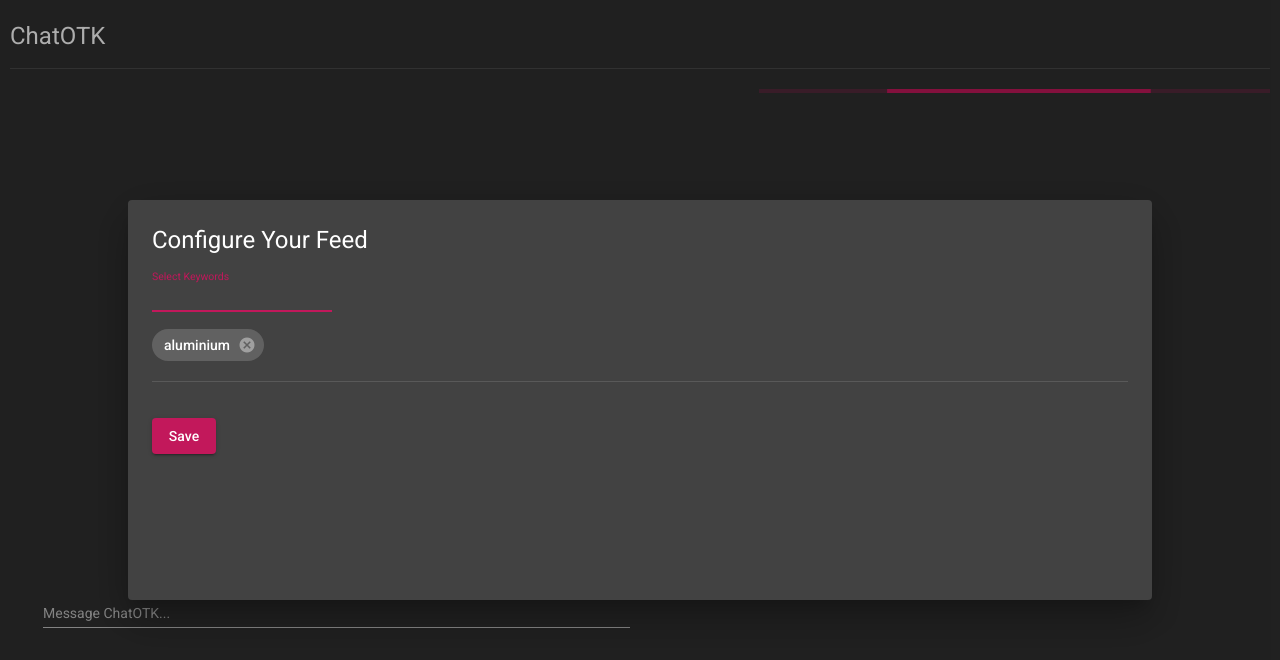
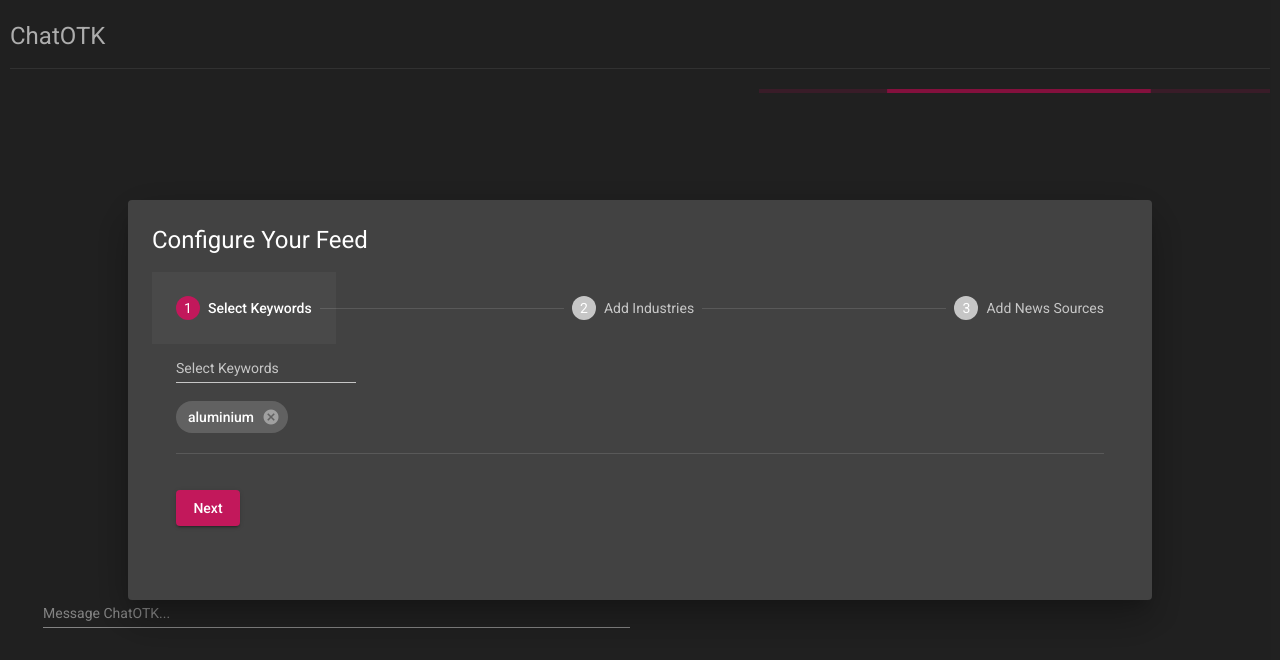
Before and after one commit to kamran-tuni/ai-cracker, an Angular app in the folder frontend/: page / in a window 1280 px wide. Shown: the top 660 px of the page. Built offline with nearby package versions, Linux system fonts and the light colour scheme.

Commit message:
Add rest of the dialog

```diff
--- a/frontend/src/app/app.module.ts
+++ b/frontend/src/app/app.module.ts
@@ -20,6 +20,9 @@ import { ChatComponent } from './components/chat/chat.component';
 import { NgbModule } from '@ng-bootstrap/ng-bootstrap';
 import { ConfigDialogComponent } from './components/config-dialog/config-dialog.component';
 import { MatIconModule } from '@angular/material/icon'
+import { MatStepperModule } from '@angular/material/stepper';
+import { MatSelectModule } from '@angular/material/select';
+
 
 @NgModule({
   declarations: [
@@ -39,12 +42,14 @@ import { MatIconModule } from '@angular/material/icon'
     MatDividerModule,
     MatDialogModule,
     MatExpansionModule,
+    MatStepperModule,
     MatProgressBarModule,
     MatProgressSpinnerModule,
     MatInputModule,
     HttpClientModule,
     NgbModule,
     MatIconModule,
+    MatSelectModule,
   ],
   providers: [],
   bootstrap: [AppComponent]
--- a/frontend/src/app/components/config-dialog/config-dialog.component.html
+++ b/frontend/src/app/components/config-dialog/config-dialog.component.html
@@ -1,17 +1,49 @@
 <h1 mat-dialog-title>Configure Your Feed</h1>
-  <mat-form-field class="example-chip-list">
+<mat-stepper linear #stepper>
+  <mat-step [completed]="tabOneCompleted">
+    <ng-template matStepLabel>Select Keywords</ng-template>
+    <mat-form-field>
       <mat-label>Select Keywords</mat-label>
       <input
         matInput
         type="text"
         [(ngModel)]="keyword"
-      (keydown.enter)="addKeyword()">
+        (keydown.enter)="add(keywords, keyword)">
     </mat-form-field>
-  <mat-chip-list aria-label="Fish selection">
+    <mat-chip-list aria-label="Keyword selection">
       <mat-chip
         *ngFor="let key of keywords"
         color="primary"
-      (removed)="remove(key)">
+        (removed)="remove(keywords, key)">
+        {{key}}
+        <button matChipRemove>
+          <mat-icon>cancel</mat-icon>
+        </button>
+      </mat-chip>
+    </mat-chip-list>
+
+    <br>
+    <mat-divider></mat-divider>
+    <br>
+    <div mat-dialog-actions>
+      <button mat-raised-button matStepperNext color="primary" (click)="tabTwoCompleted = true;">Next</button>
+    </div>
+  </mat-step>
+  <mat-step [completed]="tabTwoCompleted">
+      <ng-template matStepLabel>Add Industries</ng-template>
+      <mat-form-field>
+        <mat-label>Add Industries</mat-label>
+        <input
+          matInput
+          type="text"
+          [(ngModel)]="industry"
+          (keydown.enter)="add(industries, industry)">
+      </mat-form-field>
+      <mat-chip-list aria-label="Industry Selection">
+        <mat-chip
+          *ngFor="let key of industries"
+          color="primary"
+          (removed)="remove(industries, key)">
           {{key}}
           <button matChipRemove>
             <mat-icon>cancel</mat-icon>
@@ -22,6 +54,45 @@
       <mat-divider></mat-divider>
       <br>
       <div mat-dialog-actions>
-  <!-- <button mat-button (click)="onSave()">No Thanks</button> -->
-  <button mat-raised-button color="primary" (click)="onSave()">Save</button>
+        <button mat-raised-button matStepperPrevious color="secondary">Back</button>
+        <button mat-raised-button matStepperNext color="primary" (click)="tabTwoCompleted = true;">Next</button>
       </div>
+  </mat-step>
+  <mat-step>
+    <ng-template matStepLabel>Add News Sources</ng-template>
+      <mat-form-field>
+        <mat-label>Add News Sources</mat-label>
+        <input
+          matInput
+          type="text"
+          [(ngModel)]="source"
+          (keydown.enter)="add(sources, source)">
+      </mat-form-field>
+      <mat-chip-list aria-label="News Source Selection">
+        <mat-chip
+          *ngFor="let key of sources"
+          color="primary"
+          (removed)="remove(sources, key)">
+          {{key}}
+          <button matChipRemove>
+            <mat-icon>cancel</mat-icon>
+          </button>
+        </mat-chip>
+      </mat-chip-list>
+
+    <br>
+    <mat-divider></mat-divider>
+    <br>
+    <div mat-dialog-actions>
+      <button mat-raised-button matStepperPrevious
+        color="secondary">
+        Back
+      </button>
+      <button mat-raised-button
+        color="primary"
+        (click)="onSave()">
+        Save
+      </button>
+    </div>
+  </mat-step>
+</mat-stepper>
--- a/frontend/src/app/components/config-dialog/config-dialog.component.ts
+++ b/frontend/src/app/components/config-dialog/config-dialog.component.ts
@@ -1,6 +1,7 @@
 import { Component, Inject, OnInit, inject } from '@angular/core';
 import { MAT_DIALOG_DATA, MatDialogRef } from '@angular/material/dialog';
 import { BackendService } from '../../services/backend.service';
+import { Validators } from '@angular/forms';
 
 @Component({
   selector: 'c-config-dialog',
@@ -8,8 +9,17 @@ import { BackendService } from '../../services/backend.service';
   styleUrls: ['./config-dialog.component.less'],
 })
 export class ConfigDialogComponent implements OnInit {
+  tabOneCompleted = true;
+  tabTwoCompleted = false;
+
   keywords = ['aluminium'];
   keyword: string = '';
+
+  industries = ['construction', 'automotive'];
+  industry: string = '';
+
+  sources = ['https://news.metal.com/'];
+  source: string = '';
 
   constructor(
     private backend: BackendService,
@@ -23,23 +33,36 @@ export class ConfigDialogComponent implements OnInit {
   }
 
   onSave(): void {
-    this.backend.setMockNews(); // TODO remove
+    // "news_sources": [
+    //   "string"
+    // ],
+    // "keywords": [
+    //   "string"
+    // ],
+    // "industries": [
+    //   "string"
+    // ],
+    this.backend.setConfiguration({
+      news_sources: this.sources,
+      keywords: this.keywords,
+      industries: this.industries
+    });
     this.dialogRef.close();
   }
 
-  addKeyword(): void {
-    if (this.keyword.length > 0) {
-      if (!this.keywords.includes(this.keyword)) {
-        this.keywords.push(this.keyword);
+  add(list: string[], key: string): void {
+    if (list.length > 0) {
+      if (!list.includes(key)) {
+        list.push(key);
       }
-      this.keyword = '';
+      key = '';
     }
   }
 
-  remove(key: string): void {
-    const index = this.keywords.indexOf(key);
+  remove(list: string[], key: string): void {
+    const index = list.indexOf(key);
     if (index >= 0) {
-      this.keywords.splice(index, 1);
+      list.splice(index, 1);
     }
   }
 }
--- a/frontend/src/app/services/backend.service.ts
+++ b/frontend/src/app/services/backend.service.ts
@@ -12,6 +12,12 @@ export type News = {
   source: string
   header: string
   summary: string
+}
+
+export type Configuration = {
+  news_sources: string[]
+  keywords: string[],
+  industries: string[]
 }
 
 @Injectable({
@@ -87,6 +93,10 @@ export class BackendService {
     });
   }
 
+  setConfiguration(configuration: Configuration): Promise<void> {
+    return this.setMockNews();
+  }
+
   setMockNews(): Promise<void> {
     return new Promise(resolve => {
       return setTimeout(() => {
```
Lines whose indentation alone changed are shown as unchanged.
